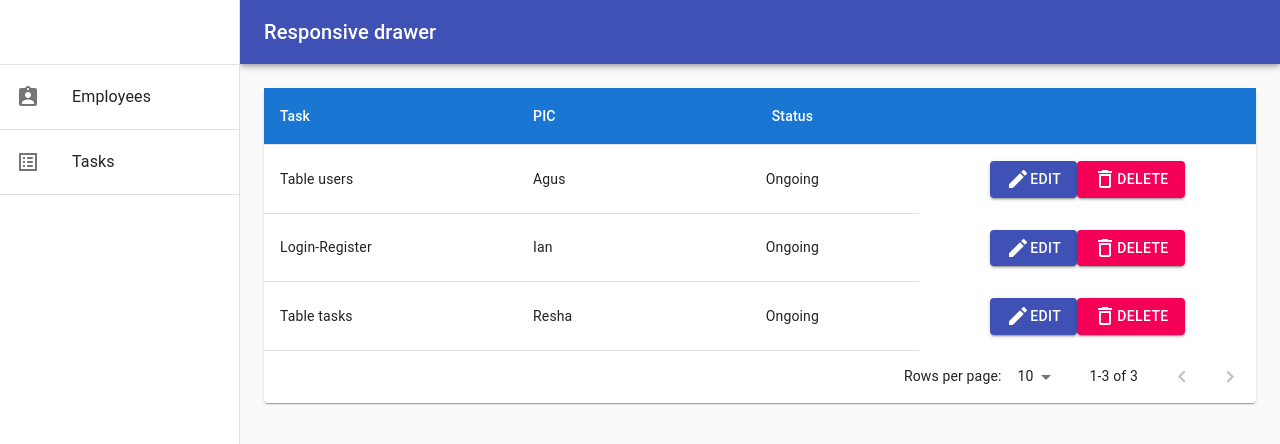
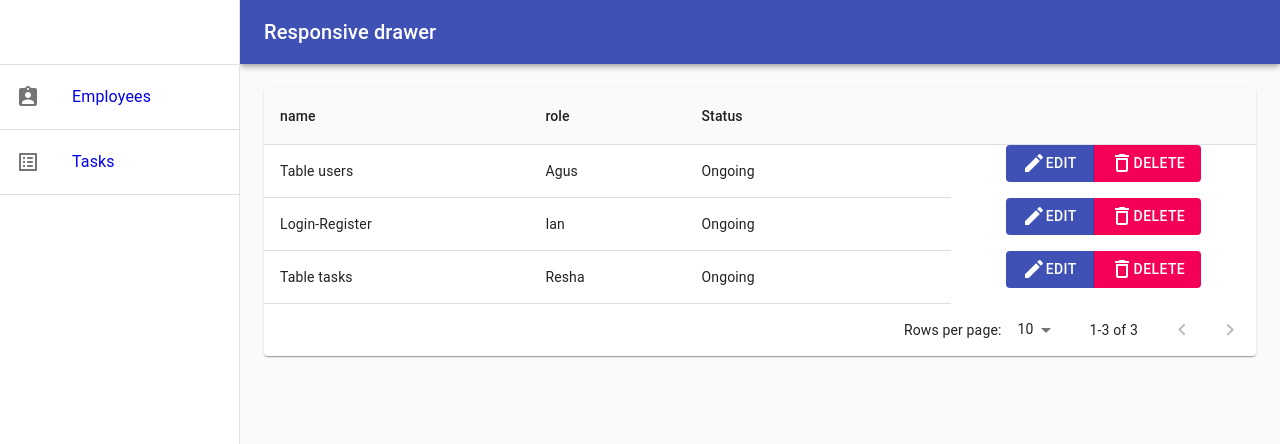
Before and after one commit to Task-Manage/front-end, a React (Create React App) app: page / in a window 1280 px wide. Shown: the top 444 px of the page. Built offline with nearby package versions, Linux system fonts and the light colour scheme.

Commit message:
routing sidebar done

```diff
--- a/src/App.js
+++ b/src/App.js
@@ -1,15 +1,43 @@
 import React from "react";
+import { BrowserRouter as Router, Switch, Route } from "react-router-dom";
 
 import "./App.css";
 
-// import UserPage from "./Pages/UserPage/UserPage";
+import UserPage from "./Pages/UserPage/UserPage";
+import TableComponent from "./Components/TableComponent/TableComponent";
+import AlertDelete from "./Components/AlertDelete/AlertDelete";
+import ModalEdit from "./Components/ModalEdit/ModalEdit";
+import ModalAdd from "./Components/ModalAdd/ModalAdd";
 import AdminPage from "./Pages/AdminPage/AdminPage";
+import TableUser from "./Components/TableUser/TableUser";
 
 function App() {
+  const alertDelete = <AlertDelete />;
+  const modalEdit = <ModalEdit />;
+  const tableTaskAdmin = (
+    <TableComponent modalEdit={modalEdit} alertDelete={alertDelete} />
+  );
+  const tableTaskUser = <TableComponent modalEdit={modalEdit} />;
+  const tableEmployeeAdmin = <TableUser />;
+  const addButton = <ModalAdd />;
   return (
     <div className="App">
-      {/* <UserPage /> */}
-      <AdminPage />
+      <Router>
+        <Switch>
+          <Route exact path="/admin/tasks">
+            <AdminPage table={tableTaskAdmin} addButton={addButton} />
+          </Route>
+          <Route exact path="/admin/employees">
+            <AdminPage table={tableEmployeeAdmin} />
+          </Route>
+          <Route exact path="/user/tasks">
+            <UserPage table={tableTaskUser} />
+          </Route>
+          <Route path="*">
+            <AdminPage table={tableEmployeeAdmin} />
+          </Route>
+        </Switch>
+      </Router>
     </div>
   );
 }
--- a/src/Components/Sidebar/Sidebar.jsx
+++ b/src/Components/Sidebar/Sidebar.jsx
@@ -126,6 +126,9 @@ function Sidebar(props) {
       <main className={classes.content}>
         <div className={classes.toolbar} />
         {props.table}
+        <div style={{ position: "relative", bottom: "30" }}>
+          {props.addButton}
+        </div>
       </main>
     </div>
   );
--- a/src/Components/TabEmployees/TabEmployees.jsx
+++ b/src/Components/TabEmployees/TabEmployees.jsx
@@ -1,4 +1,5 @@
 import React from "react";
+import { NavLink } from "react-router-dom";
 import { List, ListItemText, ListItem, ListItemIcon } from "@material-ui/core";
 import { AssignmentIndRounded } from "@material-ui/icons";
 
@@ -6,12 +7,14 @@ function TabEmployees() {
   return (
     <div>
       <List>
+        <NavLink to="/admin/employees" style={{ textDecoration: "none" }}>
           <ListItem button>
             <ListItemIcon>
               <AssignmentIndRounded />
             </ListItemIcon>
             <ListItemText primary="Employees" />
           </ListItem>
+        </NavLink>
       </List>
     </div>
   );
--- a/src/Components/TabTask/TabTask.jsx
+++ b/src/Components/TabTask/TabTask.jsx
@@ -1,4 +1,5 @@
 import React from "react";
+import { NavLink } from "react-router-dom";
 import { List, ListItemText, ListItem, ListItemIcon } from "@material-ui/core";
 import { ListAltRounded } from "@material-ui/icons";
 
@@ -6,12 +7,14 @@ function TabTask() {
   return (
     <div>
       <List>
+        <NavLink to="/admin/tasks" style={{ textDecoration: "none" }}>
           <ListItem button>
             <ListItemIcon>
               <ListAltRounded />
             </ListItemIcon>
             <ListItemText primary="Tasks" />
           </ListItem>
+        </NavLink>
       </List>
     </div>
   );
--- a/src/Pages/AdminPage/AdminPage.jsx
+++ b/src/Pages/AdminPage/AdminPage.jsx
@@ -1,23 +1,22 @@
 import React from "react";
 
-import TableComponent from "../../Components/TableComponent/TableComponent";
-import AlertDelete from "../../Components/AlertDelete/AlertDelete";
-import ModalEdit from "../../Components/ModalEdit/ModalEdit";
 import Sidebar from "../../Components/Sidebar/Sidebar";
 import TabTask from "../../Components/TabTask/TabTask";
 import TabEmployees from "../../Components/TabEmployees/TabEmployees";
 
-function AdminPage() {
-  const alertDelete = <AlertDelete />;
-  const modalEdit = <ModalEdit />;
-  const table = (
-    <TableComponent modalEdit={modalEdit} alertDelete={alertDelete} />
-  );
+function AdminPage(props) {
+  const addButton = props.addButton;
+  const table = props.table;
   const tabTasks = <TabTask />;
   const tabEmployees = <TabEmployees />;
   return (
     <div>
-      <Sidebar tabEmployees={tabEmployees} tabTasks={tabTasks} table={table} />
+      <Sidebar
+        tabEmployees={tabEmployees}
+        tabTasks={tabTasks}
+        table={table}
+        addButton={addButton}
+      />
     </div>
   );
 }
```
Lines whose indentation alone changed are shown as unchanged.
